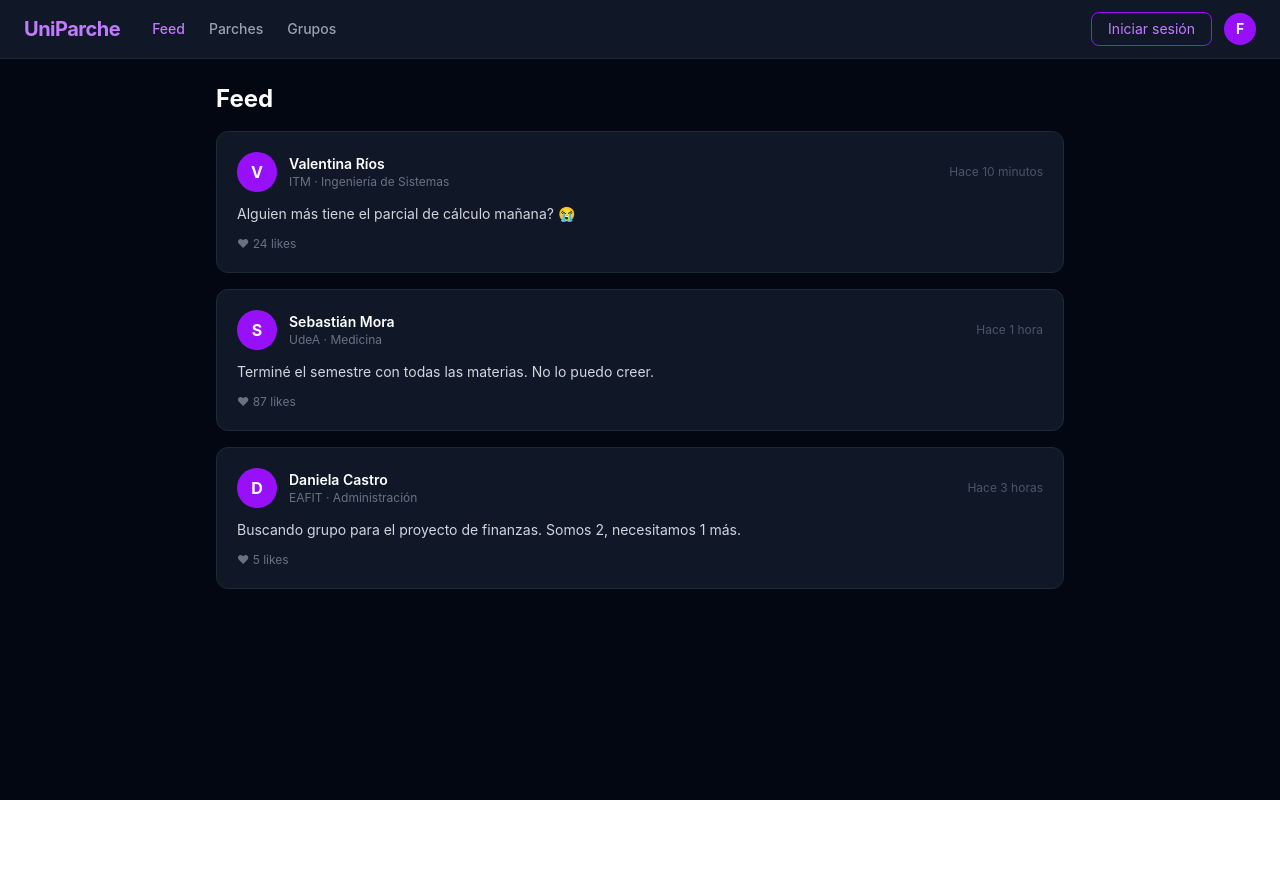
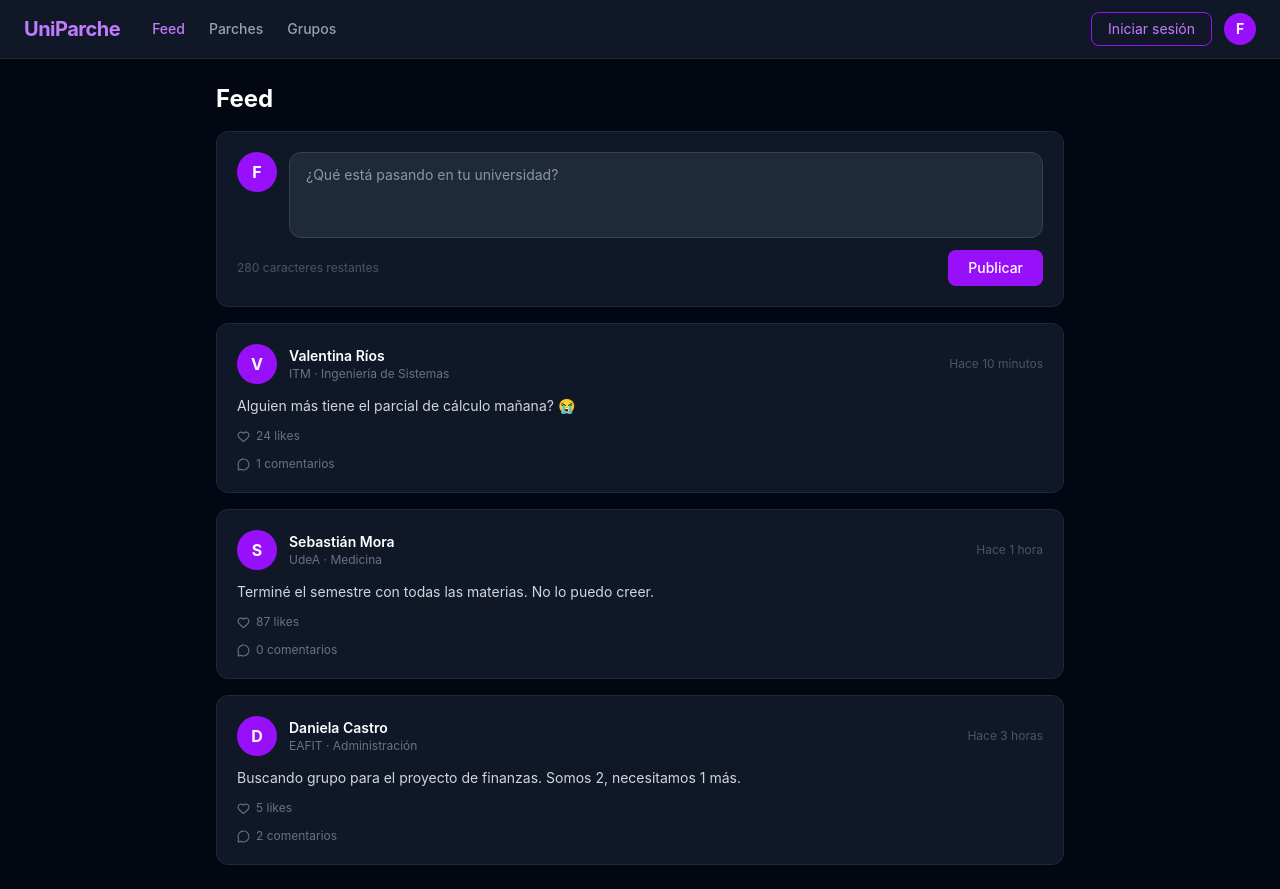
Before and after one commit to LuisMiguel333/UniParche, a React app in the folder frontend/: page /feed in a window 1280 px wide. Before the commit the page ends 800 px from the top, so only its background shows below. Built offline with nearby package versions, Linux system fonts and the light colour scheme; the HTML template or start-up script is replaced by a standard one.

Commit message:
Frontend: emojis, rol de miembro en grupos, botón inicio en Navbar

```diff
--- a/frontend/src/components/Navbar.jsx
+++ b/frontend/src/components/Navbar.jsx
@@ -12,7 +12,9 @@ function Navbar() {
   return (
     <nav className="bg-gray-900 border-b border-gray-800 px-6 py-3 flex items-center justify-between sticky top-0 z-10">
       <div className="flex items-center gap-8">
-        <span className="text-purple-400 font-bold text-xl tracking-tight">UniParche</span>
+        <Link to="/" className="text-purple-400 font-bold text-xl tracking-tight">
+          UniParche
+        </Link>
         <div className="flex gap-6">
           {links.map(link => (
             <Link
--- a/frontend/src/pages/Feed.jsx
+++ b/frontend/src/pages/Feed.jsx
@@ -1,4 +1,5 @@
 import { useState } from 'react'
+import { Heart, MessageCircle, Send } from 'lucide-react'
 
 const publicacionesIniciales = [
   {
@@ -9,6 +10,9 @@ const publicacionesIniciales = [
     contenido: 'Alguien más tiene el parcial de cálculo mañana? 😭',
     fecha: 'Hace 10 minutos',
     likes: 24,
+    comentarios: [
+      { id: 1, autor: 'Sebastián Mora', texto: 'Yo también! Qué parcial tan difícil.', fecha: 'Hace 5 minutos' },
+    ],
   },
   {
     id: 2,
@@ -18,6 +22,7 @@ const publicacionesIniciales = [
     contenido: 'Terminé el semestre con todas las materias. No lo puedo creer.',
     fecha: 'Hace 1 hora',
     likes: 87,
+    comentarios: [],
   },
   {
     id: 3,
@@ -27,12 +32,83 @@ const publicacionesIniciales = [
     contenido: 'Buscando grupo para el proyecto de finanzas. Somos 2, necesitamos 1 más.',
     fecha: 'Hace 3 horas',
     likes: 5,
+    comentarios: [
+      { id: 1, autor: 'Luis M.', texto: 'Yo me uno! Mándame mensaje.', fecha: 'Hace 2 horas' },
+      { id: 2, autor: 'Valentina Ríos', texto: 'También estoy interesada.', fecha: 'Hace 1 hora' },
+    ],
   },
 ]
 
-function TarjetaPublicacion({ publicacion, onLike }) {
+const MAX_CARACTERES = 280
+
+function SeccionComentarios({ comentarios, onAgregarComentario }) {
+  const [texto, setTexto] = useState('')
+  const [mostrar, setMostrar] = useState(false)
+
+  const handleAgregar = () => {
+    if (!texto.trim()) return
+    onAgregarComentario(texto.trim())
+    setTexto('')
+  }
+
   return (
-    <div className="bg-gray-900 border border-gray-800 rounded-xl p-5 flex flex-col gap-3">
+    <div className="flex flex-col gap-2">
+      <button
+        onClick={() => setMostrar(!mostrar)}
+        className="self-start flex items-center gap-1.5 text-gray-500 text-xs hover:text-purple-400 transition-colors"
+      >
+        <MessageCircle size={13} />
+        {mostrar ? 'Ocultar comentarios' : `${comentarios.length} comentarios`}
+      </button>
+
+      {mostrar && (
+        <div className="flex flex-col gap-3 mt-1">
+          {comentarios.length === 0 && (
+            <p className="text-gray-600 text-xs">Sin comentarios aún. Sé el primero.</p>
+          )}
+          {comentarios.map(comentario => (
+            <div key={comentario.id} className="flex gap-2">
+              <div className="w-7 h-7 rounded-full bg-gray-700 flex items-center justify-center text-white text-xs font-bold flex-shrink-0">
+                {comentario.autor[0]}
+              </div>
+              <div className="bg-gray-800 rounded-xl px-3 py-2 flex flex-col gap-0.5 flex-1">
+                <p className="text-white text-xs font-semibold">{comentario.autor}</p>
+                <p className="text-gray-300 text-xs">{comentario.texto}</p>
+                <p className="text-gray-600 text-xs">{comentario.fecha}</p>
+              </div>
+            </div>
+          ))}
+          <div className="flex gap-2 mt-1">
+            <input
+              value={texto}
+              onChange={(e) => setTexto(e.target.value)}
+              onKeyDown={(e) => e.key === 'Enter' && handleAgregar()}
+              placeholder="Escribe un comentario..."
+              className="flex-1 bg-gray-800 text-white text-xs rounded-lg px-3 py-2 outline-none border border-gray-700 focus:border-purple-500"
+            />
+            <button
+              onClick={handleAgregar}
+              className="p-2 rounded-lg bg-purple-600 hover:bg-purple-700 text-white transition-colors"
+            >
+              <Send size={13} />
+            </button>
+          </div>
+        </div>
+      )}
+    </div>
+  )
+}
+
+function TarjetaPublicacion({ publicacion, onLike, onAgregarComentario }) {
+  const [liked, setLiked] = useState(false)
+
+  const handleLike = () => {
+    setLiked(!liked)
+    onLike(publicacion.id)
+  }
+
+  return (
+    <div className="bg-gray-900 border border-gray-800 rounded-xl p-5 flex flex-col gap-3 hover:border-gray-700 transition-colors cursor-default">
       <div className="flex items-center gap-3">
         <div className="w-10 h-10 rounded-full bg-purple-600 flex items-center justify-center text-white font-bold">
           {publicacion.autor[0]}
@@ -44,12 +120,83 @@ function TarjetaPublicacion({ publicacion, onLike }) {
         <span className="ml-auto text-gray-600 text-xs">{publicacion.fecha}</span>
       </div>
       <p className="text-gray-300 text-sm">{publicacion.contenido}</p>
-      <button
-        onClick={() => onLike(publicacion.id)}
-        className="self-start text-gray-500 text-xs hover:text-purple-400 transition-colors"
-      >
-        ♥ {publicacion.likes} likes
-      </button>
+      <div className="flex gap-4">
+        <button
+          onClick={handleLike}
+          className={`flex items-center gap-1.5 text-xs transition-colors ${
+            liked ? 'text-purple-400' : 'text-gray-500 hover:text-purple-400'
+          }`}
+        >
+          <Heart size={13} fill={liked ? 'currentColor' : 'none'} />
+          {publicacion.likes} likes
+        </button>
+      </div>
+      <SeccionComentarios
+        comentarios={publicacion.comentarios}
+        onAgregarComentario={(texto) => onAgregarComentario(publicacion.id, texto)}
+      />
+    </div>
+  )
+}
+
+function FormularioPublicacion({ onPublicar }) {
+  const [contenido, setContenido] = useState('')
+  const [error, setError] = useState('')
+
+  const handlePublicar = () => {
+    if (!contenido.trim()) {
+      setError('Escribe algo antes de publicar')
+      return
+    }
+    if (contenido.trim().length < 5) {
+      setError('La publicación debe tener al menos 5 caracteres')
+      return
+    }
+    onPublicar(contenido.trim())
+    setContenido('')
+    setError('')
+  }
+
+  const restantes = MAX_CARACTERES - contenido.length
+  const casiLleno = restantes <= 30
+  const lleno = restantes < 0
+
+  return (
+    <div className="bg-gray-900 border border-gray-800 rounded-xl p-5 flex flex-col gap-3">
+      <div className="flex items-start gap-3">
+        <div className="w-10 h-10 rounded-full bg-purple-600 flex items-center justify-center text-white font-bold flex-shrink-0">
+          F
+        </div>
+        <textarea
+          value={contenido}
+          onChange={(e) => {
+            if (e.target.value.length <= MAX_CARACTERES) {
+              setContenido(e.target.value)
+              setError('')
+            }
+          }}
+          placeholder="¿Qué está pasando en tu universidad?"
+          rows={3}
+          className="flex-1 bg-gray-800 text-white text-sm rounded-xl px-4 py-3 outline-none border border-gray-700 focus:border-purple-500 resize-none transition-colors"
+        />
+      </div>
+      {error && <p className="text-red-400 text-xs">{error}</p>}
+      <div className="flex items-center justify-between">
+        <span className={`text-xs ${lleno ? 'text-red-400' : casiLleno ? 'text-amber-400' : 'text-gray-600'}`}>
+          {restantes} caracteres restantes
+        </span>
+        <button
+          onClick={handlePublicar}
+          disabled={lleno}
+          className={`text-sm px-5 py-2 rounded-lg text-white transition-colors font-medium ${
+            lleno
+              ? 'bg-gray-700 cursor-not-allowed'
+              : 'bg-purple-600 hover:bg-purple-700'
+          }`}
+        >
+          Publicar
+        </button>
+      </div>
     </div>
   )
 }
@@ -63,14 +210,44 @@ function Feed() {
     ))
   }
 
+  const agregarComentario = (idPublicacion, texto) => {
+    setPublicaciones(publicaciones.map(p =>
+      p.id === idPublicacion
+        ? {
+            ...p,
+            comentarios: [
+              ...p.comentarios,
+              { id: p.comentarios.length + 1, autor: 'Tú', texto, fecha: 'Ahora' },
+            ],
+          }
+        : p
+    ))
+  }
+
+  const crearPublicacion = (contenido) => {
+    const nueva = {
+      id: publicaciones.length + 1,
+      autor: 'Felipe Garces',
+      universidad: 'ITM',
+      carrera: 'Programación Web',
+      contenido,
+      fecha: 'Ahora',
+      likes: 0,
+      comentarios: [],
+    }
+    setPublicaciones([nueva, ...publicaciones])
+  }
+
   return (
     <div className="flex flex-col gap-4">
       <h1 className="text-2xl font-bold text-white">Feed</h1>
+      <FormularioPublicacion onPublicar={crearPublicacion} />
       {publicaciones.map(publicacion => (
         <TarjetaPublicacion
           key={publicacion.id}
           publicacion={publicacion}
           onLike={darLike}
+          onAgregarComentario={agregarComentario}
         />
       ))}
     </div>
--- a/frontend/src/pages/Parches.jsx
+++ b/frontend/src/pages/Parches.jsx
@@ -57,7 +57,7 @@ function TarjetaParche({ parche, onUnirse }) {
   const lleno = parche.inscritos >= parche.cupos
 
   return (
-    <div className="bg-gray-900 border border-gray-800 rounded-xl p-5 flex flex-col gap-3">
+    <div className="bg-gray-900 border border-gray-800 rounded-xl p-5 flex flex-col gap-3 hover:border-gray-700 transition-colors">
       <div className="flex items-start justify-between">
         <div>
           <p className="text-white font-semibold">{parche.titulo}</p>
```
Also changed, not shown: frontend/src/pages/Grupos.jsx (+20 -5 lines).
